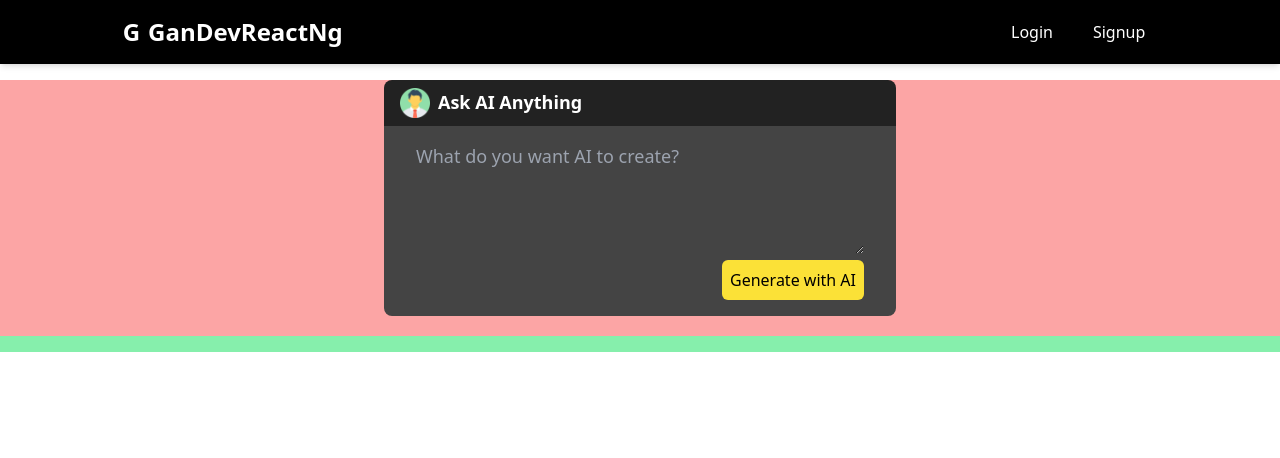
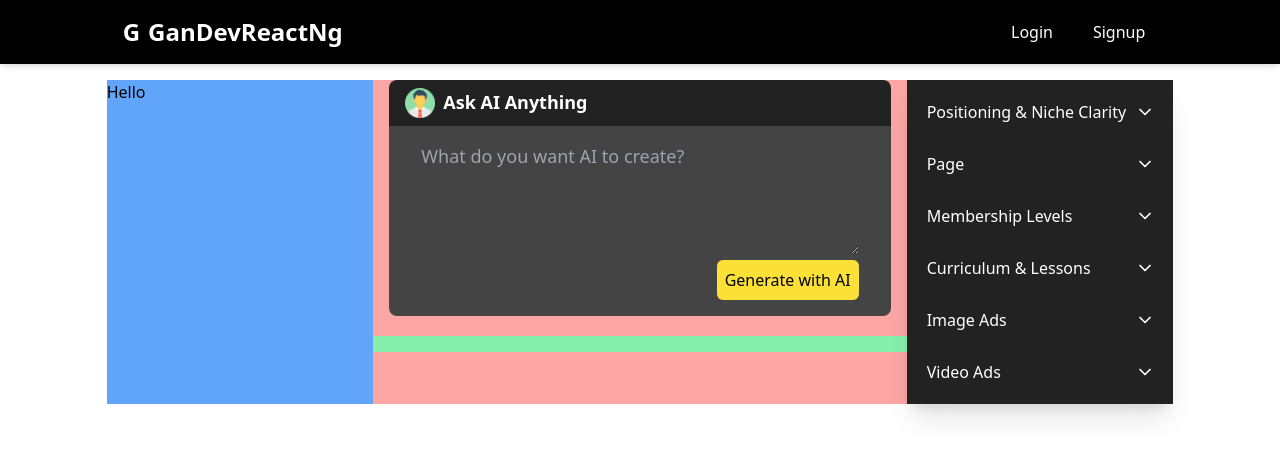
Before and after one commit to ganeshmaharna/MindAddaProject, a React (Vite) app: page /ai_conversations in a window 1280 px wide. Shown: the top 458 px of the page. Built offline with nearby package versions, Linux system fonts and the light colour scheme.

Commit message:
Added the Sidebar

```diff
--- a/package.json
+++ b/package.json
@@ -12,6 +12,8 @@
   "dependencies": {
     "@fortawesome/free-solid-svg-icons": "^6.5.1",
     "@fortawesome/react-fontawesome": "^0.2.0",
+    "@heroicons/react": "^2.1.1",
+    "@material-tailwind/react": "^2.1.8",
     "flowbite": "^2.2.1",
     "react": "^18.2.0",
     "react-dom": "^18.2.0",
--- a/src/Pages/AibotPage.jsx
+++ b/src/Pages/AibotPage.jsx
@@ -8,6 +8,7 @@ import {
   faPaperPlane,
 } from "@fortawesome/free-solid-svg-icons";
 import Navbar from "../components/Navbar";
+import { Sidebar } from "../components/Sidebar";
 import iconImage from "../assets/1.png";
 
 const AibotPage = () => {
@@ -89,9 +90,12 @@ const AibotPage = () => {
     setPrompt("");
   };
   return (
-    <div className="bg-red-300">
+    <div className="w-10/12 mx-auto bg-red-300">
       <Navbar />
-      <div className="flex flex-col mx-auto md:w-2/5 w-full mb-5 mt-20">
+      <div className="grid grid-cols-4 mt-20">
+        <div className="bg-blue-400 col-span-1">Hello</div>
+        <div className="col-span-2">
+          <div className="flex flex-col mx-auto px-4 w-full mb-5">
             <div className="w-full bg-cardheader py-2 px-4 flex rounded-t-lg">
               <img
                 className="rounded-circle"
@@ -100,7 +104,9 @@ const AibotPage = () => {
                 height="30"
                 src={iconImage}
               />
-          <h2 className="font-bold text-white text-lg pl-2">Ask AI Anything</h2>
+              <h2 className="font-bold text-white text-lg pl-2">
+                Ask AI Anything
+              </h2>
             </div>
             <div className="w-full bg-cardbody flex flex-col rounded-b-lg">
               <form
@@ -128,7 +134,7 @@ const AibotPage = () => {
           <div className="mx-auto text-white bg-green-300 p-2">
             {submissions.map((submission, index) => (
               <div key={index}>
-            <div className="lg:w-2/5 bg-gray-800 rounded-lg p-3 md:w-1/2 sm:w-full mx-auto mb-5">
+                <div className="lg:w-11/12 bg-blue-800 rounded-lg p-3 w-full mx-auto mb-5">
                   <div className="rounded-sm h-full mb-4">
                     <div className="card-body">
                       <div className="flex justify-between">
@@ -179,7 +185,9 @@ const AibotPage = () => {
                         <span className="comment--icon mt-1 me-2">
                           <FontAwesomeIcon icon={faCommentAlt} />
                         </span>
-                    <span className="font-semibold text-lg">1 Response</span>
+                        <span className="font-semibold text-lg">
+                          1 Response
+                        </span>
                       </div>
                     </div>
                   </div>
@@ -187,7 +195,7 @@ const AibotPage = () => {
                 <div
                   className={`${
                     flag.includes(index) ? "" : "hidden"
-              } text-white bg-red-800 lg:w-2/5 rounded-lg p-3 md:w-1/2 sm:w-full mx-auto mb-5`}
+                  } text-white bg-yellow-800 lg:w-11/12 rounded-lg p-3 w-full mx-auto mb-5`}
                 >
                   <div className="flex mb-4">
                     <div className="w-1/12">
@@ -252,6 +260,11 @@ const AibotPage = () => {
             ))}
           </div>
         </div>
+        <div className="col-span-1">
+          <Sidebar />
+        </div>
+      </div>
+    </div>
   );
 };
 
--- /dev/null
+++ b/src/components/Sidebar.jsx
@@ -0,0 +1,298 @@
+import React from "react";
+import {
+  Card,
+  Typography,
+  List,
+  ListItem,
+  ListItemPrefix,
+  Accordion,
+  AccordionHeader,
+  AccordionBody,
+} from "@material-tailwind/react";
+
+import { ChevronRightIcon, ChevronDownIcon } from "@heroicons/react/24/outline";
+
+export function Sidebar() {
+  const [openSubmenus, setOpenSubmenus] = React.useState({});
+
+  const teams = [
+    {
+      id: 1,
+      name: "Positioning & Niche Clarity",
+      subcategories: [
+        {
+          id: 101,
+          name: "Specialisation",
+        },
+        {
+          id: 102,
+          name: "Target Customer",
+        },
+        {
+          id: 103,
+          name: "Goals",
+        },
+        {
+          id: 104,
+          name: "Problems",
+        },
+        {
+          id: 105,
+          name: "Myths",
+        },
+        {
+          id: 106,
+          name: "New Solution",
+        },
+        {
+          id: 107,
+          name: "Benefits",
+        },
+        {
+          id: 108,
+          name: "Positioning Word",
+        },
+        {
+          id: 109,
+          name: "Customer Insight",
+        },
+        {
+          id: 110,
+          name: "Positioning Blueprint",
+        },
+        {
+          id: 111,
+          name: "Positioning One Liner",
+        },
+        // Add more subcategories as needed
+      ],
+    },
+    {
+      id: 2,
+      name: "Page",
+      subcategories: [
+        {
+          id: 201,
+          name: "Name Options",
+        },
+        {
+          id: 202,
+          name: "One Line Description",
+        },
+        {
+          id: 203,
+          name: "Who is this for",
+        },
+        {
+          id: 204,
+          name: "Why learn this",
+        },
+        {
+          id: 205,
+          name: "What you will learn",
+        },
+        {
+          id: 206,
+          name: "About Me",
+        },
+        {
+          id: 207,
+          name: "Landing Page Video Script",
+        },
+        {
+          id: 208,
+          name: "Welcome Video Script",
+        },
+      ],
+    },
+    {
+      id: 3,
+      name: "Membership Levels",
+      subcategories: [
+        {
+          id: 301,
+          name: "Membership Planning (Ideas)",
+        },
+        {
+          id: 302,
+          name: "Level Planning",
+        },
+        {
+          id: 303,
+          name: "Level 1 Beginners",
+        },
+        {
+          id: 304,
+          name: "Level 2 Intermediate",
+        },
+        {
+          id: 305,
+          name: "Level 3 Advanced",
+        },
+        {
+          id: 306,
+          name: "Level 4 Mastery",
+        },
+      ],
+    },
+    {
+      id: 4,
+      name: "Curriculum & Lessons",
+      subcategories: [
+        {
+          id: 401,
+          name: "Create Curriculum",
+        },
+        {
+          id: 402,
+          name: "Create Coaching Levels",
+        },
+        {
+          id: 403,
+          name: "Level 1 Beginners",
+        },
+        {
+          id: 404,
+          name: "5 day Whatsapp Class Ideas",
+        },
+        {
+          id: 405,
+          name: "3 month Challenge",
+        },
+        {
+          id: 406,
+          name: "Challenges",
+        },
+      ],
+    },
+    {
+      id: 5,
+      name: "Image Ads",
+      subcategories: [
+        {
+          id: 501,
+          name: "Ad Hooks",
+        },
+        {
+          id: 502,
+          name: "Single Image (Mini Challenge)",
+        },
+        {
+          id: 503,
+          name: "Single Image Ad (Double negative)",
+        },
+        {
+          id: 504,
+          name: "Single Image Ad (Double benefit)",
+        },
+        {
+          id: 505,
+          name: "Single Image Ad (Benefit & Without)",
+        },
+        {
+          id: 506,
+          name: "Facebook ad copy",
+        },
+        {
+          id: 507,
+          name: "Lead Qualification",
+        },
+        {
+          id: 508,
+          name: "Carousel Ad",
+        },
+      ],
+    },
+    {
+      id: 6,
+      name: "Video Ads",
+      subcategories: [
+        {
+          id: 601,
+          name: "Problem - Solution Script",
+        },
+        {
+          id: 602,
+          name: "Opportunity + Statistics",
+        },
+        {
+          id: 603,
+          name: "Without & Even If",
+        },
+        {
+          id: 604,
+          name: "Bold Shocking Statement",
+        },
+        {
+          id: 605,
+          name: "Your Story",
+        },
+        {
+          id: 606,
+          name: "Strong Reframe",
+        },
+        {
+          id: 607,
+          name: "Facebook Primary Text",
+        }
+      ],
+    },
+  ];
+
+  const handleAccordionClick = (teamId) => {
+    setOpenSubmenus((prevOpenSubmenus) => ({
+      ...prevOpenSubmenus,
+      [teamId]: !prevOpenSubmenus[teamId],
+    }));
+  };
+
+  return (
+    <Card className="w-full max-w-[20rem] shadow-xl bg-cardheader">
+      <List>
+        {teams.map((team) => (
+          <React.Fragment key={team.id}>
+            <Accordion
+              open={openSubmenus[team.id] || false}
+              icon={
+                <ChevronDownIcon
+                  strokeWidth={2.5}
+                  className={`mx-auto h-4 w-4 transition-transform ${
+                    openSubmenus[team.id] ? "rotate-180" : ""
+                  }`}
+                />
+              }
+            >
+              <ListItem className="p-0 text-white">
+                <AccordionHeader
+                  onClick={() => handleAccordionClick(team.id)}
+                  className="border-b-0 p-3"
+                >
+                  <Typography className="mr-auto font-normal text-white">
+                    {team.name}
+                  </Typography>
+                </AccordionHeader>
+              </ListItem>
+              {openSubmenus[team.id] && (
+                <AccordionBody className="py-1">
+                  <List className="p-0">
+                    {team.subcategories.map((subcategory) => (
+                      <ListItem key={subcategory.id} className="text-white">
+                        <ListItemPrefix>
+                          <ChevronRightIcon
+                            strokeWidth={3}
+                            className="h-3 w-5"
+                          />
+                        </ListItemPrefix>
+                        {subcategory.name}
+                      </ListItem>
+                    ))}
+                  </List>
+                </AccordionBody>
+              )}
+            </Accordion>
+          </React.Fragment>
+        ))}
+      </List>
+    </Card>
+  );
+}
```
Also changed, not shown: 1 other file (tests, documents, lock files or other folders). Lines whose indentation alone changed are shown as unchanged.
